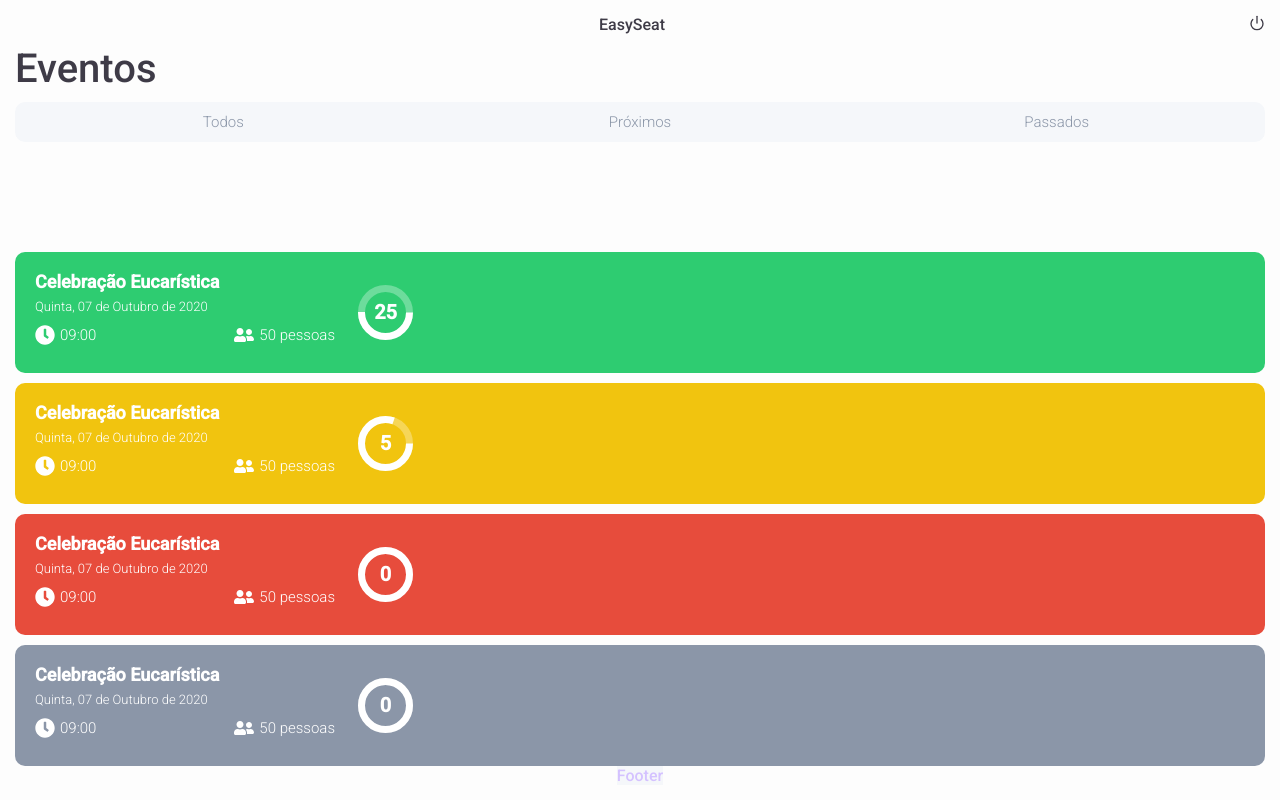
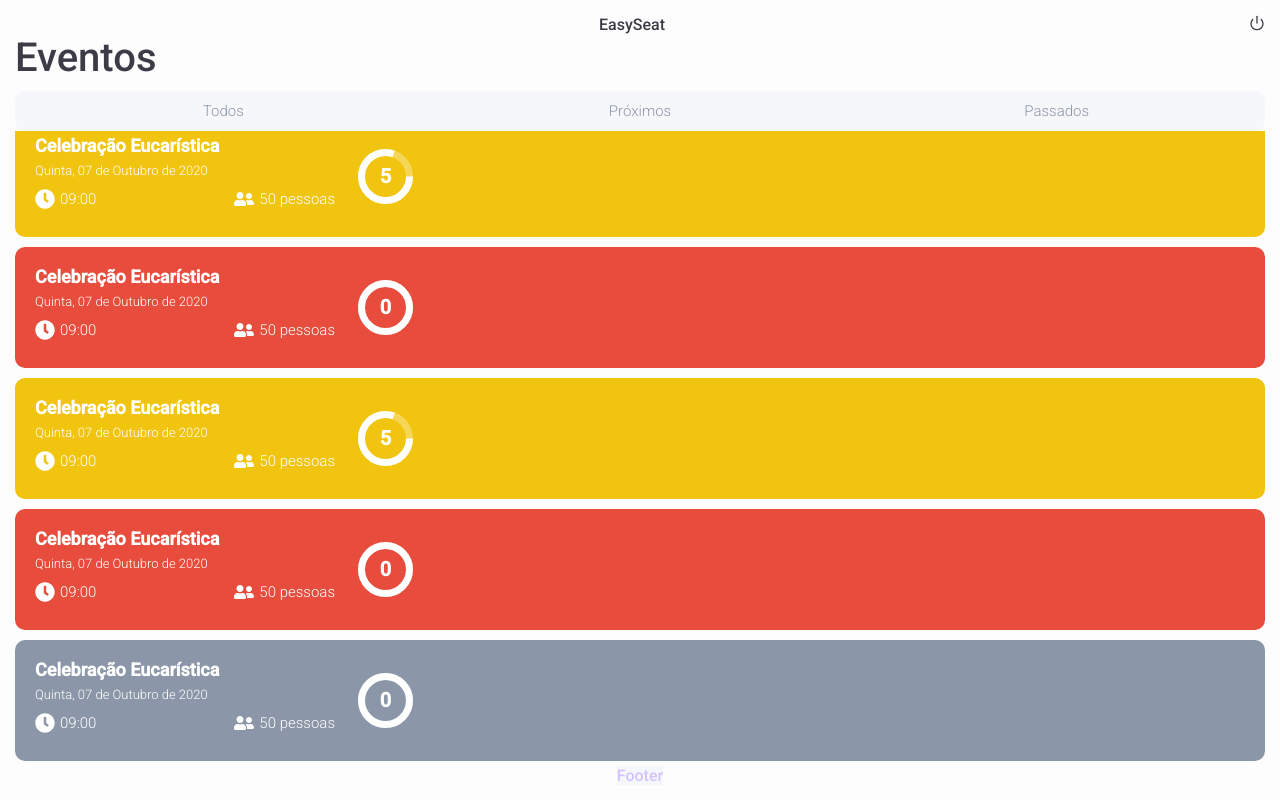
Before and after one commit to Wolgrand/easyseat, a React (Create React App) app: page /home in a window 1280 px wide. Built offline with nearby package versions, Linux system fonts and the light colour scheme.

Commit message:
Fix: Page Home

```diff
--- a/src/components/EventCard/index.tsx
+++ b/src/components/EventCard/index.tsx
@@ -1,7 +1,6 @@
 import React from 'react';
-import { CircularProgress } from '@material-ui/core';
+
 import { Container, Info, Header, Detail, Chart } from './styles';
-import { shade } from 'polished';
 
 import { FaClock, FaUserFriends } from 'react-icons/fa';
 import ProgressChart from '../ProgressChart';
--- a/src/pages/Home/index.tsx
+++ b/src/pages/Home/index.tsx
@@ -22,6 +22,10 @@ const Home: React.FC = () => {
         <EventCard color="#2ecc71" progress={50} label="25" />
         <EventCard color="#F1C40F" progress={80} label="5" />
         <EventCard color="#E74C3C" progress={100} label="0" />
+        <EventCard color="#F1C40F" progress={80} label="5" />
+        <EventCard color="#E74C3C" progress={100} label="0" />
+        <EventCard color="#8B96A8" progress={100} label="0" />
+        <EventCard color="#8B96A8" progress={100} label="0" />
         <EventCard color="#8B96A8" progress={100} label="0" />
       </Main>
       <Footer>Footer</Footer>
```
